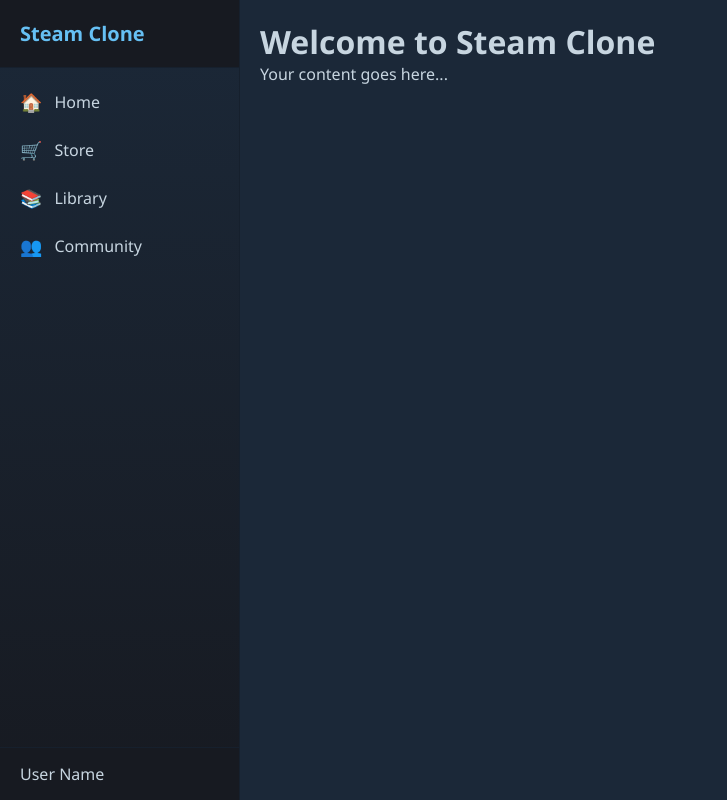
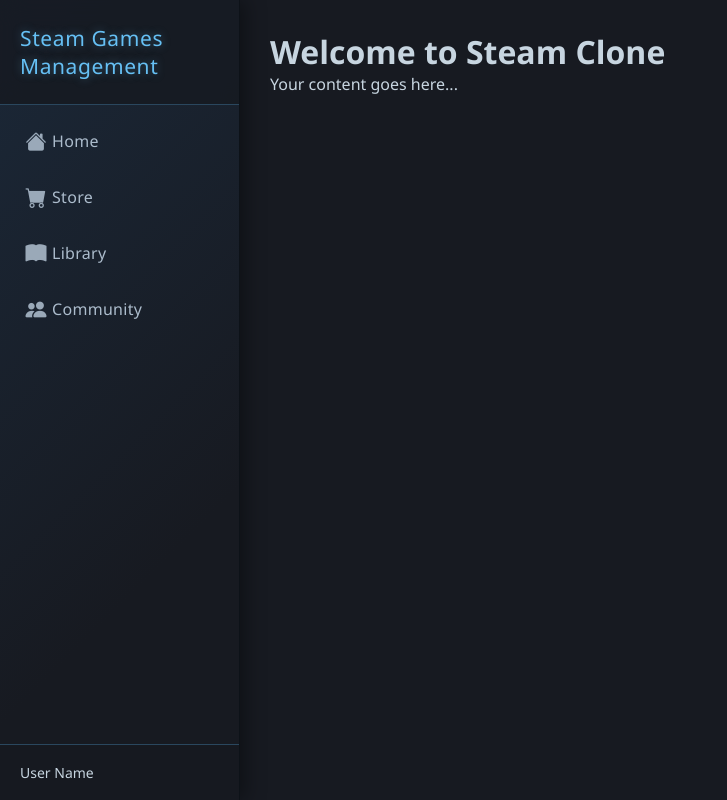
Before and after one commit to Cris-T14N0/SteamGamesManagement, a PHP site: page /public/dashboard.php in a window 1280 px wide. Shown: the whole page, without its empty margins (0-727 px from the left). Run offline with PHP 8.4, Linux system fonts and the light colour scheme.

Commit message:
changed nav

```diff
--- a/assets/css/nav.css
+++ b/assets/css/nav.css
@@ -5,95 +5,157 @@
 }
 
 body {
-    font-family: 'Segoe UI', Tahoma, Geneva, Verdana, sans-serif;
-    background: #1b2838;
+    font-family: "Motiva Sans", "Segoe UI", Arial, sans-serif;
+    background: #171a21;
     color: #c7d5e0;
-    display: flex;
     min-height: 100vh;
+    overflow-x: hidden;
 }
 
-/* Sidebar Styles */
+/* Sidebar */
 .sidebar {
     width: 240px;
-    background: linear-gradient(to bottom, #1b2838 0%, #171a21 100%);
+    background: linear-gradient(135deg, #1b2838 0%, #171a21 70%);
     position: fixed;
     left: 0;
     top: 0;
     height: 100vh;
     display: flex;
     flex-direction: column;
-    border-right: 1px solid #16202d;
+    border-right: 1px solid #0d1218;
+    box-shadow: 4px 0 20px rgba(0, 0, 0, 0.4);
     z-index: 1000;
+    transition: transform 0.35s cubic-bezier(0.25, 0.8, 0.25, 1);
+    overflow: hidden;
 }
 
+/* Header */
 .sidebar-header {
-    padding: 20px;
-    border-bottom: 1px solid #16202d;
-    background: #171a21;
+    padding: 24px 20px;
+    background: rgba(23, 26, 33, 0.85);
+    border-bottom: 1px solid #2a475e;
+    backdrop-filter: blur(12px);
 }
 
 .sidebar-header h2 {
     color: #66c0f4;
-    font-size: 20px;
+    font-size: 21px;
+    font-weight: 500;
+    letter-spacing: 0.6px;
+    text-shadow: 0 0 10px rgba(102, 192, 244, 0.35);
 }
 
+/* Menu */
 .sidebar-menu {
     list-style: none;
     flex: 1;
-    padding: 10px 0;
+    padding: 8px 0;
     overflow-y: auto;
 }
 
 .sidebar-menu li a {
     display: flex;
     align-items: center;
-    padding: 12px 20px;
-    color: #c7d5e0;
+    padding: 14px 20px;
+    color: #acbccc;
     text-decoration: none;
-    transition: background 0.2s ease;
+    font-weight: 500;
+    transition: all 0.28s ease;
+    position: relative;
 }
 
-.sidebar-menu li a:hover {
-    background: rgba(102, 192, 244, 0.1);
-    color: #66c0f4;
+/* Icon — Bootstrap Icons filled, perfectly spaced */
+.sidebar-menu li a i.bi {
+    font-size: 21px;
+    width: 32px;
+    text-align: center;
+    flex-shrink: 0;
+    opacity: 0.88;
+    transition: all 0.28s ease;
 }
 
-.sidebar-menu li a.active {
-    background: rgba(102, 192, 244, 0.2);
-    color: #66c0f4;
-    border-left: 3px solid #66c0f4;
+/* Text label */
+.sidebar-menu .menu-text {
+    flex: 1;
+    letter-spacing: 0.3px;
 }
 
-.sidebar-menu .icon {
-    margin-right: 12px;
-    font-size: 18px;
+/* Hover state */
+.sidebar-menu li a:hover {
+    background: rgba(102, 192, 244, 0.16);
+    color: #ffffff;
+    padding-left: 28px;
 }
 
-.sidebar-footer {
-    padding: 15px 20px;
-    border-top: 1px solid #16202d;
-    background: #171a21;
+.sidebar-menu li a:hover i.bi {
+    transform: scale(1.1);
+    opacity: 1;
+    filter: drop-shadow(0 0 6px rgba(102, 192, 244, 0.5));
 }
 
-/* Main Content Area */
+/* Active state — exact Steam look */
+.sidebar-menu li a.active {
+    background: rgba(102, 192, 244, 0.24);
+    color: #66c0f4;
+    font-weight: 600;
+    padding-left: 28px;
+    box-shadow: inset 4px 0 0 #66c0f4;
+}
+
+.sidebar-menu li a.active i.bi {
+    opacity: 1;
+    filter: drop-shadow(0 0 8px rgba(102, 192, 244, 0.7));
+    transform: scale(1.08);
+}
+
+/* Footer */
+.sidebar-footer {
+    padding: 18px 20px;
+    background: rgba(23, 26, 33, 0.95);
+    border-top: 1px solid #2a475e;
+    backdrop-filter: blur(10px);
+    font-size: 14px;
+}
+
+.sidebar-footer .user-info {
+    color: #c7d5e0;
+    font-weight: 500;
+}
+
+/* Main content */
 .main-content {
     margin-left: 240px;
-    flex: 1;
-    padding: 20px;
+    padding: 30px;
+    min-height: 100vh;
+    background: #171a21;
+    transition: margin-left 0.35s cubic-bezier(0.25, 0.8, 0.25, 1);
 }
 
-/* Responsive */
+/* Mobile */
 @media (max-width: 768px) {
     .sidebar {
         transform: translateX(-100%);
-        transition: transform 0.3s ease;
     }
-
     .sidebar.open {
         transform: translateX(0);
+        box-shadow: 10px 0 40px rgba(0, 0, 0, 0.8);
     }
-
     .main-content {
         margin-left: 0;
     }
 }
+
+/* Custom scrollbar — sleek */
+.sidebar-menu::-webkit-scrollbar {
+    width: 6px;
+}
+.sidebar-menu::-webkit-scrollbar-track {
+    background: transparent;
+}
+.sidebar-menu::-webkit-scrollbar-thumb {
+    background: rgba(102, 192, 244, 0.3);
+    border-radius: 3px;
+}
+.sidebar-menu::-webkit-scrollbar-thumb:hover {
+    background: #66c0f4;
+}
--- a/assets/nav.php
+++ b/assets/nav.php
@@ -1,28 +1,35 @@
+<link rel="stylesheet" href="../assets/css/nav.css">
+<link rel="stylesheet" href="https://cdn.jsdelivr.net/npm/bootstrap-icons@1.13.1/font/bootstrap-icons.min.css">
 <nav class="sidebar">
     <div class="sidebar-header">
-        <h2>Steam Clone</h2>
+        <h2>Steam Games Management</h2>
     </div>
 
     <ul class="sidebar-menu">
-        <li><a href="index.php" class="<?= basename($_SERVER['PHP_SELF']) == 'index.php' ? 'active' : '' ?>">
-            <span class="icon">🏠</span>
-            <span>Home</span>
-        </a></li>
-
-        <li><a href="store.php" class="<?= basename($_SERVER['PHP_SELF']) == 'store.php' ? 'active' : '' ?>">
-            <span class="icon">🛒</span>
-            <span>Store</span>
-        </a></li>
-
-        <li><a href="library.php" class="<?= basename($_SERVER['PHP_SELF']) == 'library.php' ? 'active' : '' ?>">
-            <span class="icon">📚</span>
-            <span>Library</span>
-        </a></li>
-
-        <li><a href="community.php" class="<?= basename($_SERVER['PHP_SELF']) == 'community.php' ? 'active' : '' ?>">
-            <span class="icon">👥</span>
-            <span>Community</span>
-        </a></li>
+        <li>
+            <a href="index.php" class="<?= basename($_SERVER['PHP_SELF']) == 'index.php' ? 'active' : '' ?>">
+                <i class="bi bi-house-fill"></i>
+                <span class="menu-text">Home</span>
+            </a>
+        </li>
+        <li>
+            <a href="store.php" class="<?= basename($_SERVER['PHP_SELF']) == 'store.php' ? 'active' : '' ?>">
+                <i class="bi bi-cart-fill"></i>
+                <span class="menu-text">Store</span>
+            </a>
+        </li>
+        <li>
+            <a href="library.php" class="<?= basename($_SERVER['PHP_SELF']) == 'library.php' ? 'active' : '' ?>">
+                <i class="bi bi-book-fill"></i>
+                <span class="menu-text">Library</span>
+            </a>
+        </li>
+        <li>
+            <a href="community.php" class="<?= basename($_SERVER['PHP_SELF']) == 'community.php' ? 'active' : '' ?>">
+                <i class="bi bi-people-fill"></i>
+                <span class="menu-text">Community</span>
+            </a>
+        </li>
     </ul>
 
     <div class="sidebar-footer">
--- a/public/dashboard.php
+++ b/public/dashboard.php
@@ -4,7 +4,7 @@
     <meta charset="UTF-8">
     <meta name="viewport" content="width=device-width, initial-scale=1.0">
     <title>Document</title>
-    <link rel="stylesheet" href="../assets/css/nav.css">
+
 </head>
 <body>
     <?php include '../assets/nav.php' ?>
```
